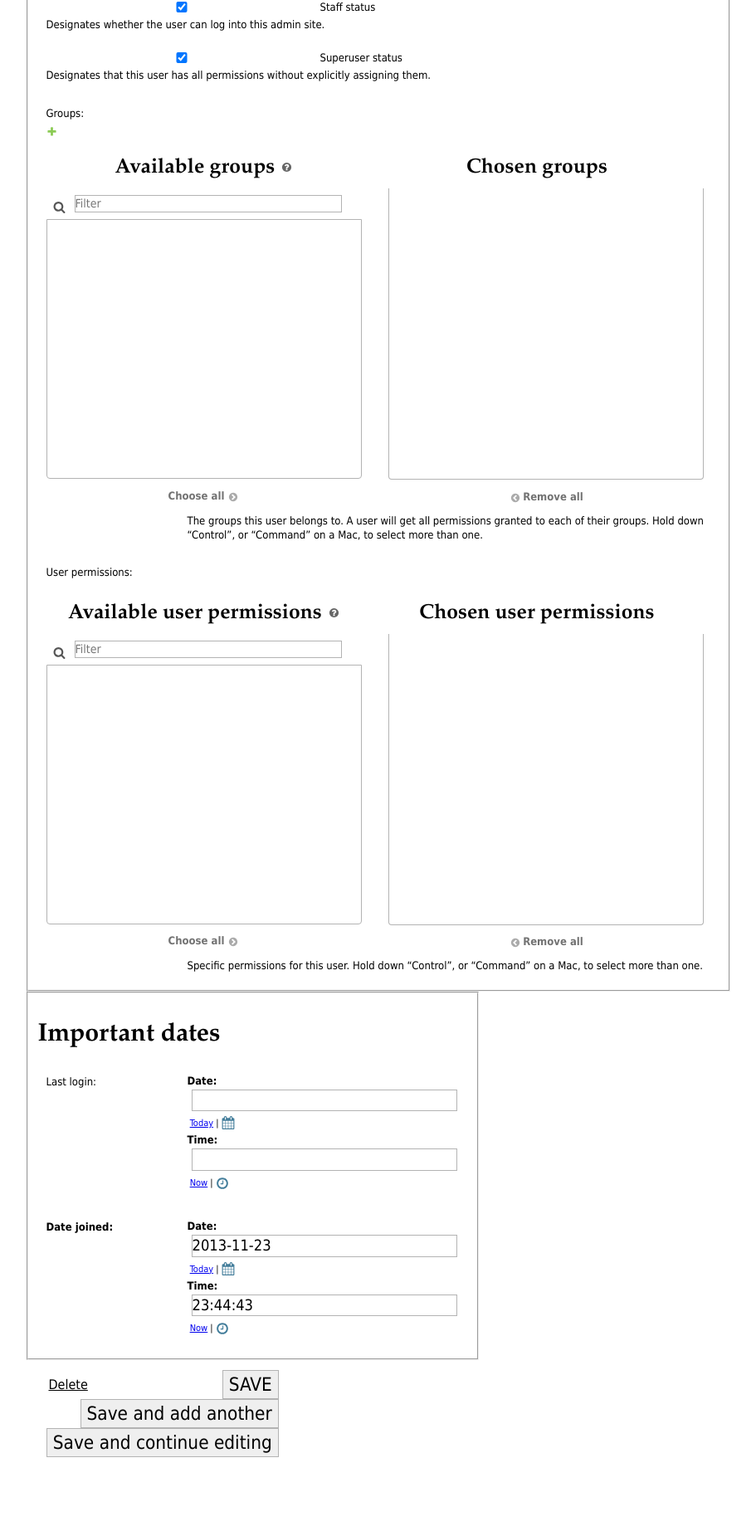
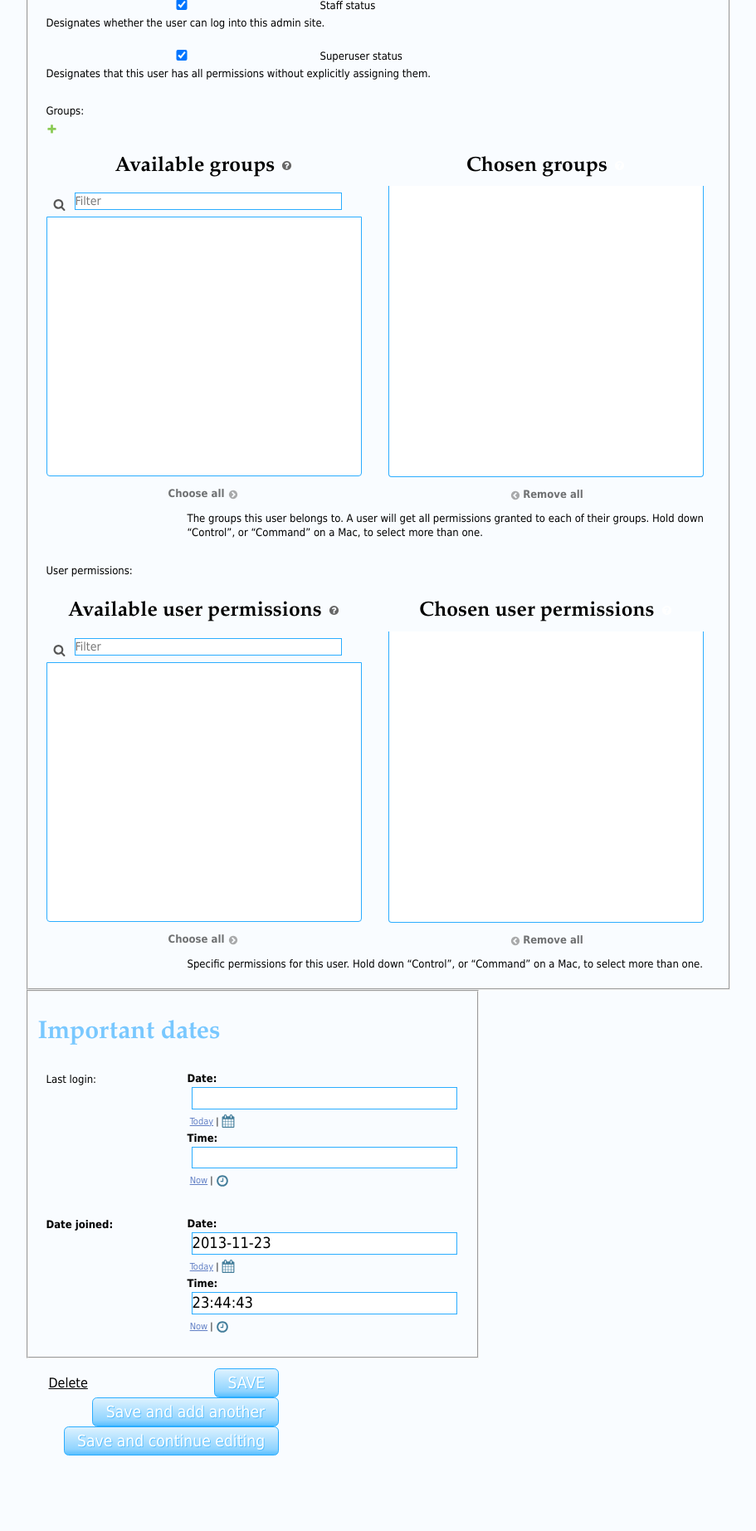
Before and after one commit to quasiyoke/keys_of_peace, a Django app: page /admin/auth/user/1/change/ in a window 1280 px wide. Shown: the part 1470-3315 px from the top of the page at 83% size, without its empty margins (301-1212 px from the left). After the commit the page ends 3224 px from the top, so only its background shows below. Run offline with Django 3.2, Linux system fonts and the light colour scheme; the visitor is signed in with stand-in values (Sample User, id 1); data comes from the database, SQL or seed files in the repository; data that the repository does not hold is empty; style sheets or scripts are compiled from the project's sources.

Commit message:
The whole site was completely restyled.

```diff
--- a/keys_of_peace/scss/mixins.scss
+++ b/keys_of_peace/scss/mixins.scss
@@ -1,9 +1,9 @@
-$back-color: #fff;
+$back-color: #f9fcff;
 $fore-color: #000;
-$bright-color: #f80;
-$error-color: #f00;
-$link-link-color: #00e;
-$link-visited-color: #529;
+$bright-color: #0cf;
+$title-color: #79c8ff;
+$link-link-color: #6380c5;
+$link-visited-color: #a263c5;
 $link-hover-color: #f00;
 $link-active-color: #f88;
 
@@ -96,6 +96,20 @@ $form-width: 320px;
 	-moz-box-shadow: 0 0 $size 0 $color;
 }
 
-@mixin title{
+@mixin title {
 	font-family: "palatino linotype",palatino,serif;
+	color: $title-color;
 }
+
+$main-title-background-size: 1.4em;
+@mixin main-title-background {
+	background: url("/static/images/logo.svg") 0 .05em no-repeat;
+	background-size: $main-title-background-size $main-title-background-size;
+}
+
+@mixin main-title {
+	@include title;
+	@include main-title-background;
+	text-indent: $main-title-background-size + .3em;
+	padding-bottom: .15em;
+}
--- a/keys_of_peace/scss/style.scss
+++ b/keys_of_peace/scss/style.scss
@@ -4,6 +4,7 @@
 
 body {
 	font: 16px/1.3 tahoma,geneva,sans-serif;
+	background: $back-color;
 }
 
 h1, h2, h3 {
@@ -11,7 +12,9 @@ h1, h2, h3 {
 }
 
 h1 {
+	@include main-title;
 	font-size: 4em;
+	margin-top: .5em;
 }
 
 h2 {
@@ -36,16 +39,17 @@ form {
 
 input, select, textarea {
 	font: 1.4em/1.3 tahoma,geneva,sans-serif;
-	border: 1px solid mix($fore-color, $back-color, 30%);
+	border: .05em solid #2badff;
 
 	&:focus {
-		@include shadow(.5em, $bright-color);
+		@include shadow(.3em, $bright-color);
 		outline: none;
 	}
 }
 
+$form-input-width: $form-width - 2px;
 input, textarea {
-	width: $form-width - 2px;
+	width: $form-input-width;
 }
 
 input, select {
@@ -60,13 +64,46 @@ textarea {
 label {
 	display: block;
 	font-size: 1em;
+	color: mix($fore-color, $back-color, 50%);
 }
 
 input {
 	&[type=submit] {
+		color: #fff;
 		width: auto;
 		margin-top: .8em;
-		padding: 0 .3em;
+		padding: .05em .8em;
+		border: {
+			width: 1px;
+			radius: .3em;
+		}
+		font-size: 1.2em;
+		text-shadow: .05em .05em 0 #59bfff;
+
+		background: #ddf2ff; /* Old browsers */
+		background: -moz-linear-gradient(top,  #ddf2ff 0%, #90d4ff 80%, #59bfff 100%); /* FF3.6+ */
+		background: -webkit-gradient(linear, left top, left bottom, color-stop(0%,#ddf2ff), color-stop(80%,#90d4ff), color-stop(100%,#59bfff)); /* Chrome,Safari4+ */
+		background: -webkit-linear-gradient(top,  #ddf2ff 0%,#90d4ff 80%,#59bfff 100%); /* Chrome10+,Safari5.1+ */
+		background: -o-linear-gradient(top,  #ddf2ff 0%,#90d4ff 80%,#59bfff 100%); /* Opera 11.10+ */
+		background: -ms-linear-gradient(top,  #ddf2ff 0%,#90d4ff 80%,#59bfff 100%); /* IE10+ */
+		background: linear-gradient(to bottom,  #ddf2ff 0%,#90d4ff 80%,#59bfff 100%); /* W3C */
+		filter: progid:DXImageTransform.Microsoft.gradient( startColorstr='#ddf2ff', endColorstr='#59bfff',GradientType=0 ); /* IE6-9 */
+
+		&:hover {
+			background: #ddf2ff; /* Old browsers */
+			background: -moz-linear-gradient(top,  #ddf2ff 0%, #aadeff 80%, #72c9ff 100%); /* FF3.6+ */
+			background: -webkit-gradient(linear, left top, left bottom, color-stop(0%,#ddf2ff), color-stop(80%,#aadeff), color-stop(100%,#72c9ff)); /* Chrome,Safari4+ */
+			background: -webkit-linear-gradient(top,  #ddf2ff 0%,#aadeff 80%,#72c9ff 100%); /* Chrome10+,Safari5.1+ */
+			background: -o-linear-gradient(top,  #ddf2ff 0%,#aadeff 80%,#72c9ff 100%); /* Opera 11.10+ */
+			background: -ms-linear-gradient(top,  #ddf2ff 0%,#aadeff 80%,#72c9ff 100%); /* IE10+ */
+			background: linear-gradient(to bottom,  #ddf2ff 0%,#aadeff 80%,#72c9ff 100%); /* W3C */
+			filter: progid:DXImageTransform.Microsoft.gradient( startColorstr='#ddf2ff', endColorstr='#72c9ff',GradientType=0 ); /* IE6-9 */
+			cursor: pointer;
+		}
+
+		&:active {
+			background: #abdeff;
+		}
 	}
 
 	&::-moz-focus-inner {
@@ -92,9 +129,9 @@ a {
 
 	direction: ltr;
 
-	border: 1px solid #aaa;
-	color: #555;
-	background: #f8f8f8;
+	border: 1px solid mix($title-color, $back-color, 70%);
+	color: mix($fore-color, $back-color, 70%);
+	background: mix($title-color, $back-color, 10%);
 	@include shadow;
 }
 
@@ -156,13 +193,26 @@ x:-o-prefocus, .qtip .qtip-tip{
 	font-weight: bolder;
 }
 
-$error-color: mix($error-color, $fore-color, 70%);
+$error-color: #ff0054;
 $error-background: mix($error-color, $back-color, 5%);
 $error-border-color: mix($error-color, $back-color, 30%);
 
+$status-ok-size: 45px;
 .status {
 	position: absolute;
 	font-size: .7em;
+
+	&.status-ok {
+		width: $status-ok-size;
+		height: $status-ok-size;
+		background: url("/static/images/ok.svg");
+	}
+}
+
+$status-ok-padding: $status-ok-size * (1 - .3);
+input[type=email].input-status-ok {
+	padding-right: $status-ok-padding;
+	width: $form-input-width - $status-ok-padding;
 }
 
 .status-error {
@@ -177,11 +227,17 @@ $error-border-color: mix($error-color, $back-color, 30%);
 }
 
 p.error-field {
-	color: $error-color;
+	label {
+		color: $error-color;
+	}
 
 	input, textarea {
 		background: $error-background;
 		border-color: $error-border-color;
+
+		&:focus {
+			@include shadow(.3em, #f00);
+		}
 	}
 }
 
--- a/keys_of_peace/settings.py
+++ b/keys_of_peace/settings.py
@@ -90,3 +90,7 @@ AUTHENTICATION_BACKENDS = (
 # https://docs.djangoproject.com/en/dev/howto/static-files/
 
 STATIC_URL = '/static/'
+
+
+import mimetypes
+mimetypes.add_type('image/svg+xml', '.svg', True)
--- a/keys_of_peace/static/js/home.js
+++ b/keys_of_peace/static/js/home.js
@@ -58,7 +58,7 @@ jQuery(function($){
 			var check = function(hash){
 				that.setStatus({
 					text: 'Checking…',
-					gauge: true
+					class: 'gauge'
 				});
 				callback(
 					Api.fetch({
@@ -75,7 +75,7 @@ jQuery(function($){
 
 			this.setStatus({
 				text: 'Hashing password…',
-				gauge: true
+				class: 'gauge'
 			});
 			credentials.email = this.element.find('[name=email]').val();
 			credentials.password = this.element.find('[name=password]').val();
--- a/keys_of_peace/static/js/registration.js
+++ b/keys_of_peace/static/js/registration.js
@@ -47,7 +47,7 @@ jQuery(function($){
 			var _submit = function(hash){
 				that.setStatus({
 					text: 'Registration…',
-					gauge: true
+					class: 'gauge'
 				});
 				callback(
 					Api.fetch({
@@ -64,7 +64,7 @@ jQuery(function($){
 
 			this.setStatus({
 				text: 'Hashing password…',
-				gauge: true
+				class: 'gauge'
 			});
 			var password = form.find('[name=password]').val();
 			var salt = Crypto.getSalt();
--- a/keys_of_peace/templates/daily.html
+++ b/keys_of_peace/templates/daily.html
@@ -12,5 +12,7 @@
   {% block breadcrumbs %}{% endblock %}
   {% endspaceless %}
 </div>
-{% block daily_content %}{% endblock %}
+<div class="body-wrap">
+  {% block daily_content %}{% endblock %}
+</div>
 {% endblock %}
```
Also changed, not shown: keys_of_peace/scss/dashboard.scss (+15 -3 lines), keys_of_peace/scss/home.scss (+34 -5 lines), keys_of_peace/static/js/form.js (+33 -14 lines), keys_of_peace/templates/home.html (+7 -3 lines), keys_of_peace/static/images/logo.svg (added), keys_of_peace/static/images/ok.svg (added).
